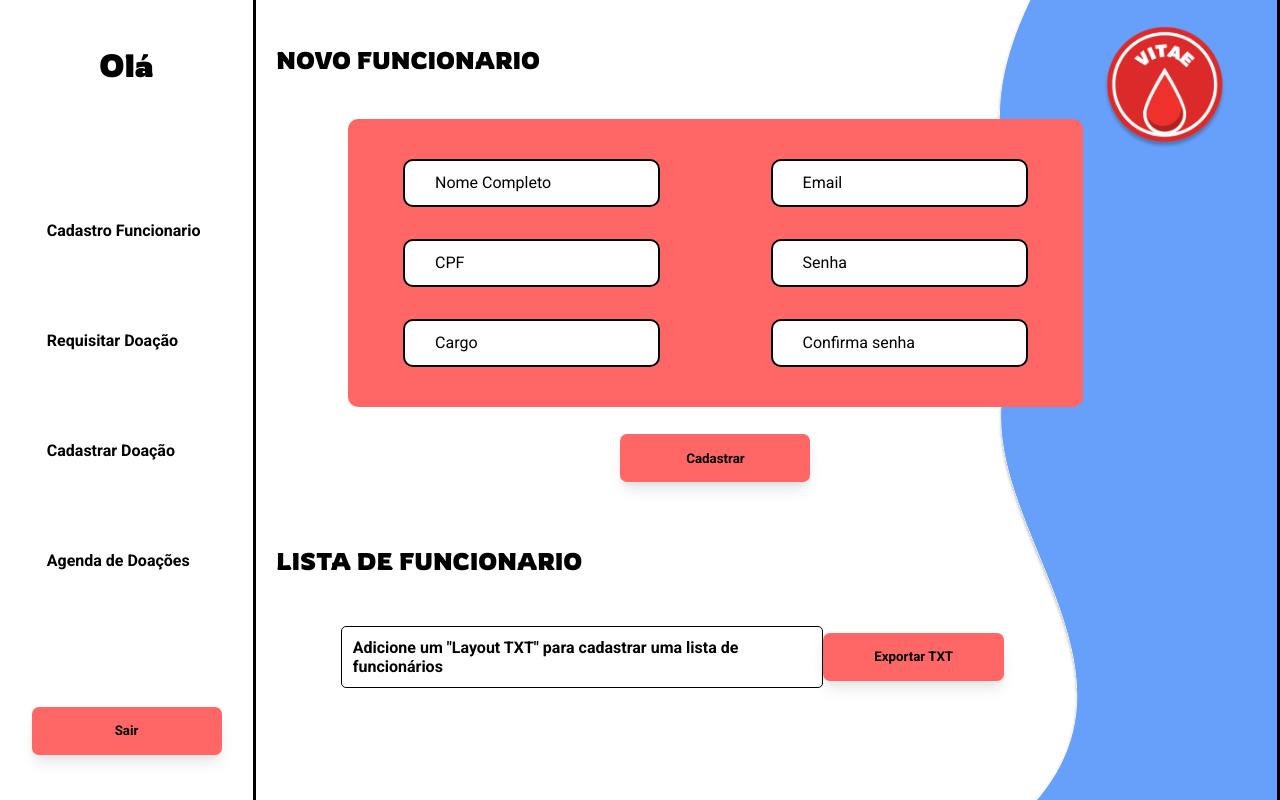
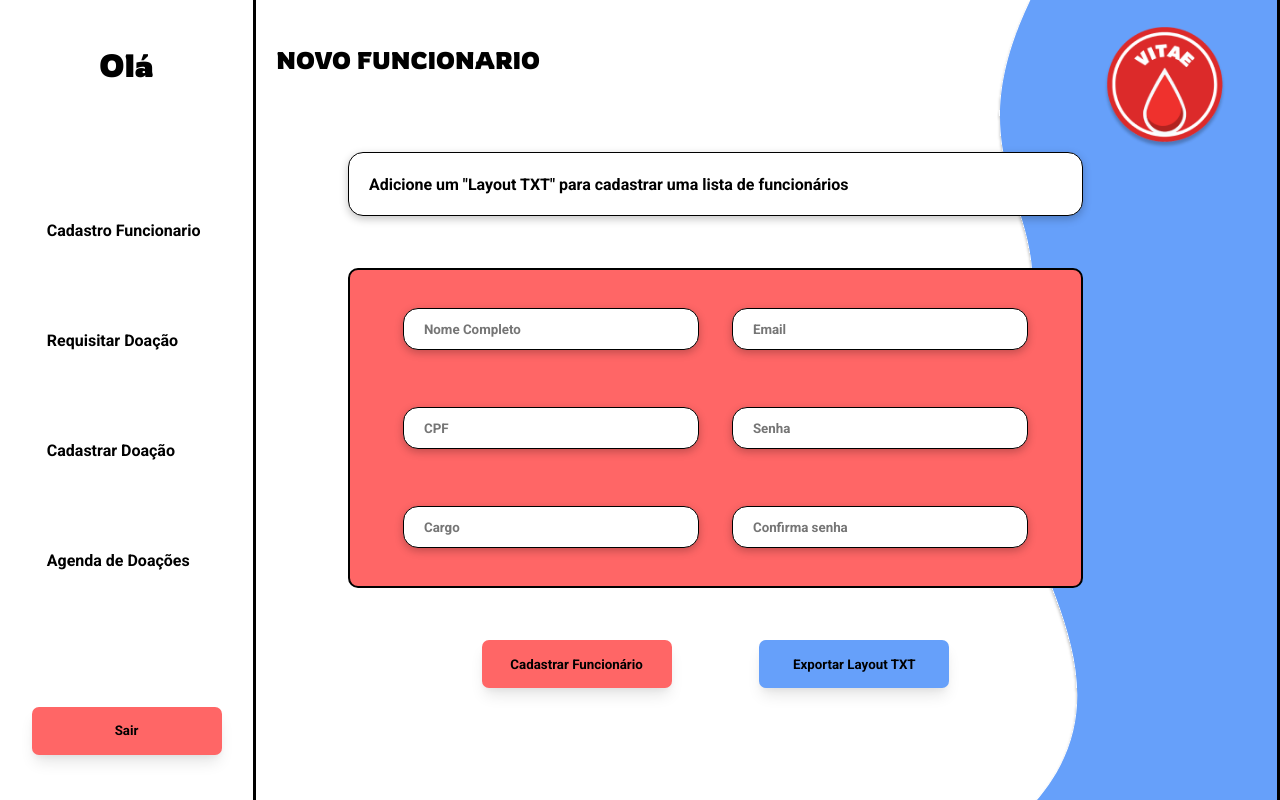
Before and after one commit to MEDVITAE/Front-end, a React (Create React App) app in the folder site/: page /perfil-funcionario/cadastro-funcionario in a window 1280 px wide. Built offline with nearby package versions, Linux system fonts and the light colour scheme.

Commit message:
CSS/ cadastroFuncionario alterado

```diff
--- a/site/src/app/pages/funcionario/cadastro-funcionario/CadastroFuncionario.tsx
+++ b/site/src/app/pages/funcionario/cadastro-funcionario/CadastroFuncionario.tsx
@@ -164,10 +164,6 @@ export const CadastroFuncionario = () => {
     }
   };
 
-  const handleClickNav = () => {
-    navegando("/pagina-inicial");
-  };
-
   return (
     <>
       <OndaLateralEsquerda />
@@ -178,11 +174,23 @@ export const CadastroFuncionario = () => {
             <h1>NOVO FUNCIONARIO</h1>
           </div>
           <div className="containerCadastro">
+            <label htmlFor="arquivoInput" className="roboto sbold-16 labelFuncionario">
+              Adicione um "Layout TXT" para cadastrar uma lista de funcionários
+            </label>
+            <input
+              id="arquivoInput"
+              className="campoFuncionario roboto bold-30"
+              type="file"
+              accept=".txt"
+              capture="environment"
+              style={{ display: "none" }}
+              onChange={handleFileUpload}
+            />
             <div className="cadastroFuncionario roboto">
               <div className="cadastroInputs">
                 <div className="esquerda">
                   <Input
-                    className={"input-requisicao roboto regular-16"}
+                    className={"campoFuncionario roboto bold-30"}
                     type="text"
                     placeholder={"Nome Completo"}
                     value={nome}
@@ -190,7 +198,7 @@ export const CadastroFuncionario = () => {
                     onChange={(newValue) => setNome(newValue)}
                   />
                   <Input
-                    className={"input-requisicao roboto regular-16"}
+                    className={"campoFuncionario roboto bold-30"}
                     type="number"
                     placeholder={"CPF"}
                     value={cpf}
@@ -198,7 +206,7 @@ export const CadastroFuncionario = () => {
                     onChange={(newValue) => setCpf(newValue)}
                   />
                   <Input
-                    className={"input-requisicao roboto regular-16"}
+                    className={"campoFuncionario roboto bold-30"}
                     type="text"
                     placeholder={"Cargo"}
                     value={cargo}
@@ -208,7 +216,7 @@ export const CadastroFuncionario = () => {
                 </div>
                 <div className="esquerda">
                   <Input
-                    className={"input-requisicao roboto regular-16"}
+                    className={"campoFuncionario roboto bold-30"}
                     type="text"
                     placeholder={"Email"}
                     value={email}
@@ -216,13 +224,13 @@ export const CadastroFuncionario = () => {
                     onChange={(newValue) => setEmail(newValue)}
                   />
                   <Input
-                    className={"input-requisicao roboto regular-16"}
+                    className={"campoFuncionario roboto bold-30"}
                     placeholder={"Senha"}
                     value={senha}
                     onChange={(newValue) => setSenha(newValue)}
                   />
                   <Input
-                    className={"input-requisicao roboto regular-16"}
+                    className={"campoFuncionario roboto bold-30"}
                     type="text"
                     placeholder={"Confirma senha"}
                     value={confSenha}
@@ -232,33 +240,14 @@ export const CadastroFuncionario = () => {
                 </div>
               </div>
             </div>
-            <button
-              onClick={handleCadastroFuncionario}
-              className="btnCadastrarFuncionario btn"
-            >
-              Cadastrar
-            </button>
-          </div>
-
-          <div className="rowdies tituloFuncionario">
-            <h1>LISTA DE FUNCIONARIO</h1>
-          </div>
-          <div className="caixaTxtRequisicao">
-            <label htmlFor="arquivoInput" className="roboto sbold-16 input-label">
-              Adicione um "Layout TXT" para cadastrar uma lista de funcionários
-            </label>
-            <input
-              id="arquivoInput"
-              className="input-requisicao roboto regular-16"
-              type="file"
-              accept=".txt"
-              capture="environment"
-              style={{ display: "none" }}
-              onChange={handleFileUpload}
-            />
-            <button className="btnExportar btn" onClick={enviarArquivoParaAPI}>
-              Exportar TXT
-            </button>
+            <div className="caixaRequisicaoBtn">
+              <button className="btn" onClick={handleCadastroFuncionario}>
+                Cadastrar Funcionário
+              </button>
+              <button className="btn2 bg-azulEscuro" onClick={enviarArquivoParaAPI}>
+                Exportar Layout TXT
+              </button>
+            </div>
           </div>
         </div>
       </div>
--- a/site/src/html-css-template/css/geral.css
+++ b/site/src/html-css-template/css/geral.css
@@ -200,7 +200,7 @@ li {
         flex-direction: row;
         align-items: center;
         justify-content: space-evenly;
-
+        box-shadow: rgba(0, 0, 0, 0.1) 0px 10px 15px -3px, rgba(0, 0, 0, 0.05) 0px 4px 6px -2px;
         cursor: pointer;
     }
 
@@ -210,10 +210,26 @@ li {
         cursor: pointer;
     }
 
-    .btn {
+    .btn2 {
+        width: 190px;
+        height: 6vh;
+        border-radius: 7px;
+        border: none;
+        font-weight: bold;
+        font-family: 'Roboto';
+        display: flex;
+        flex-direction: row;
+        align-items: center;
+        justify-content: space-evenly;
         box-shadow: rgba(0, 0, 0, 0.1) 0px 10px 15px -3px, rgba(0, 0, 0, 0.05) 0px 4px 6px -2px;
+        cursor: pointer;
     }
 
+    .btn2:hover {
+        background-color: var(--azul-real);
+        transition-duration: 0.4s;
+        cursor: pointer;
+    }
 
     /*Padrão das Boxs*/
     .box {
--- a/site/src/html-css-template/css/novoFuncionario.css
+++ b/site/src/html-css-template/css/novoFuncionario.css
@@ -30,30 +30,31 @@
 
 .containerCadastro {
     width: 90%;
-    height: 50vh;
+    height: 80vh;
     display: flex;
     align-items: center;
     flex-direction: column;
+    justify-content: space-evenly;
 }
 
 .cadastroFuncionario {
-    margin-top: 2%;
     width: 80%;
-    height: 36vh;
+    height: 40vh;
+    display: flex;
+    flex-direction: column;
+    align-items: center;
     border-radius: 10px;
-    display: flex;
-    align-items: center;
-    justify-content: center;
-    flex-direction: column;
+    border: solid 2px black;
     background-color: var(--vermelho-claro);
 }
 
 .cadastroInputs {
-    width: 100%;
+    width: 90%;
     height: 40vh;
     display: flex;
     flex-direction: row;
     align-items: center;
+    justify-content: space-between;
 }
 
 .esquerda{
@@ -63,41 +64,41 @@
     display: flex;
     flex-direction: column;
     align-items: center;
-    justify-content: space-around;
+    justify-content: space-between;
 
 }
 
-.input-requisicao{
-    width: 70%;
-    height: 6vh;
-    padding-left: 20px;
-    border: 2px;
-    border-style: solid;
-    border-radius: 10px;
+.campoFuncionario {
+    width: 90%;
+    height: 10%;
+    background-color: white;
+    padding: 20px;
+    border: #000000 solid 1px;
+    box-shadow: rgba(0, 0, 0, 0.24) 0px 3px 8px;
+    border-radius: 15px;
+    display: flex;
+    align-items: center;
 }
 
-.input-requisicao::placeholder{
-    padding-left: 10px;
-    color: var(--preto);
+.labelFuncionario{
+    width: 80%;
+    height: 10%;
+    background-color: white;
+    padding: 20px;
+    border: #000000 solid 1px;
+    box-shadow: rgba(0, 0, 0, 0.24) 0px 3px 8px;
+    border-radius: 15px;
+    display: flex;
+    align-items: center;
 }
 
 .caixaTxtRequisicao{
-    margin-left: 8.3%;
-    width: 65%;
+    width: 100%;
     height: 14vh;
     display: flex;
     flex-direction: row;
     align-items: center;
     justify-content: space-evenly;
-}
-
-.input-label {
-    padding: 11px;
-    background-color: #fff;
-    color: #000;
-    border: 1px solid #000;
-    border-radius: 5px;
-    cursor: pointer;
 }
 
 .arquivoTxtInput {
@@ -108,18 +109,9 @@
     margin-top: 8px;
 }
 
-.btnCadastrarFuncionario {
-    margin-top: 3%;
-    width: 190px;
-    height: 6vh;
-
-    font-weight: bold;
-    font-family: 'Roboto';
-
+.caixaRequisicaoBtn{
+    width: 70%;
     display: flex;
-    align-items: center;
-
-    border-radius: 7px;
-    border: none;
-    background-color: var(--vermelho-claro);
+    flex-direction: row;
+    justify-content: space-evenly;
 }
```
